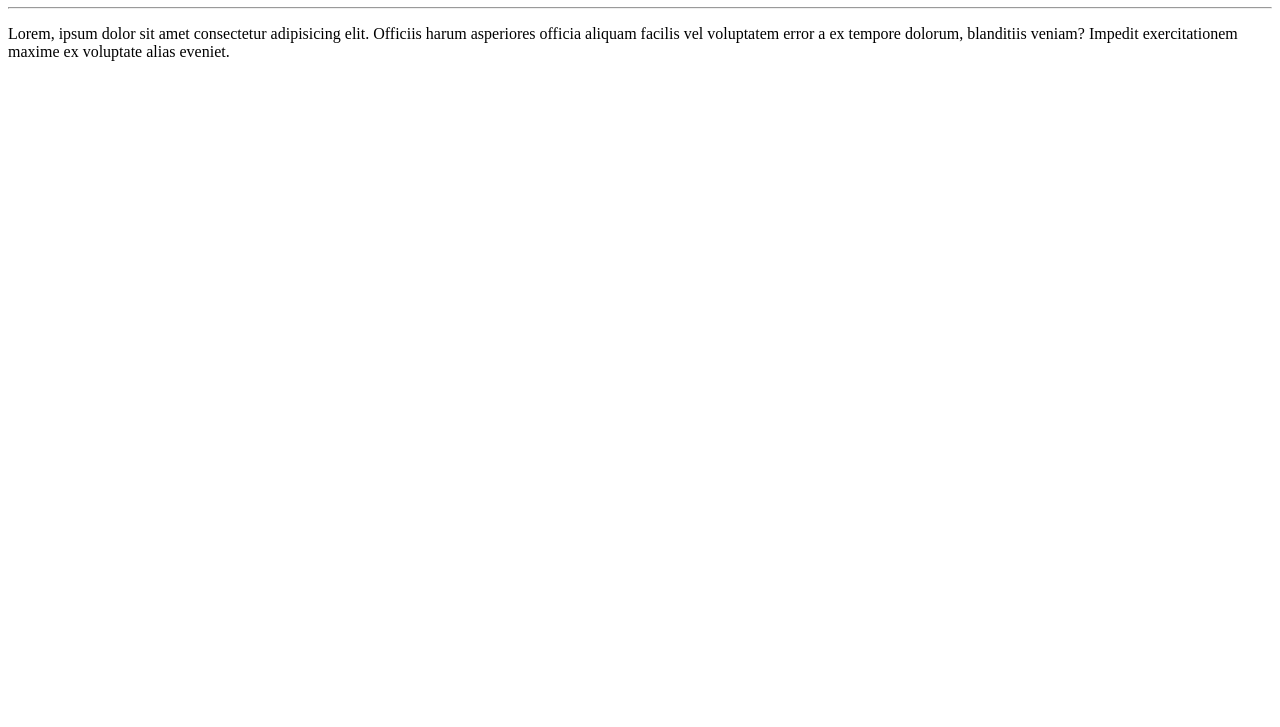
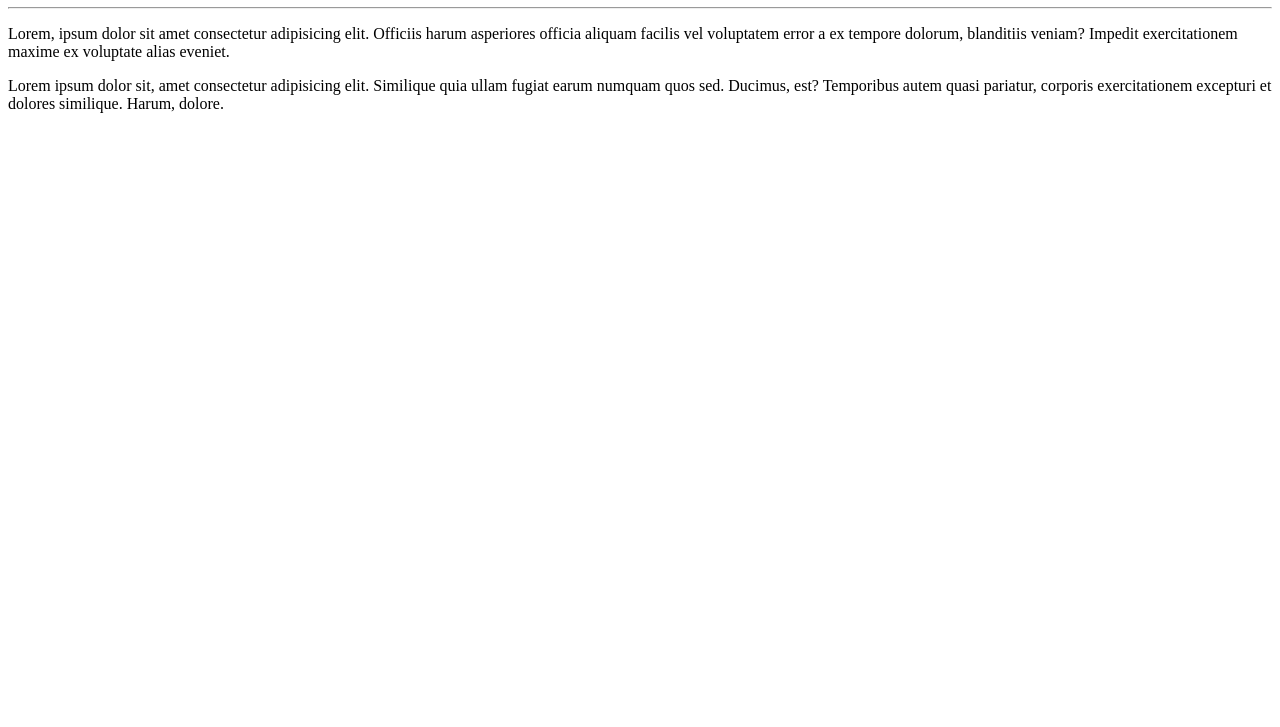
Before and after one commit to nabaca/Ola-mundo, a plain HTML site: page site/index.html in a window 1280 px wide. Shown: the part 73-800 px from the top of the page. Drawn offline with Linux system fonts and the light colour scheme.

Commit message:
html inicial paragrafo adicionado

```diff
--- a/site/index.html
+++ b/site/index.html
@@ -10,5 +10,6 @@
     <h1>Olá Mundo!</h1>
     <hr>
     <p>Lorem, ipsum dolor sit amet consectetur adipisicing elit. Officiis harum asperiores officia aliquam facilis vel voluptatem error a ex tempore dolorum, blanditiis veniam? Impedit exercitationem maxime ex voluptate alias eveniet.</p>
+    <p>Lorem ipsum dolor sit, amet consectetur adipisicing elit. Similique quia ullam fugiat earum numquam quos sed. Ducimus, est? Temporibus autem quasi pariatur, corporis exercitationem excepturi et dolores similique. Harum, dolore.</p>
 </body>
 </html>
```
